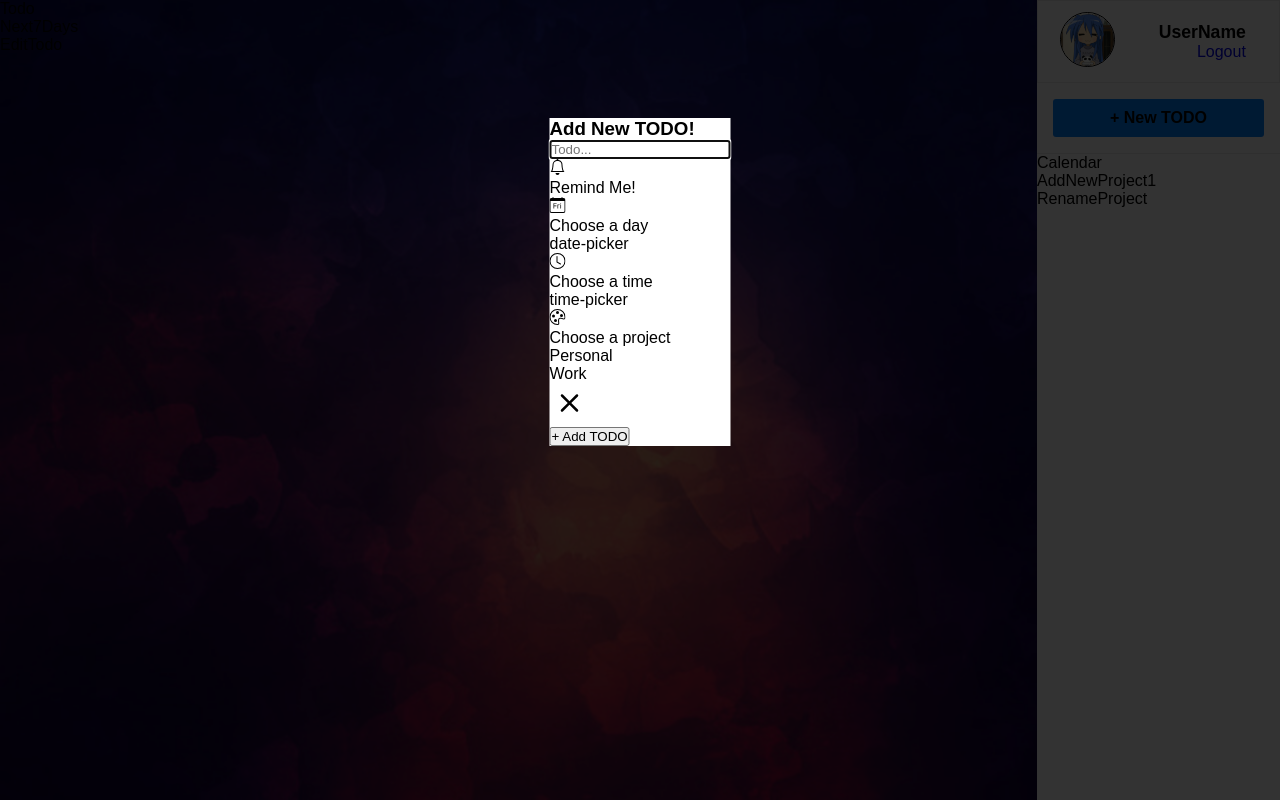
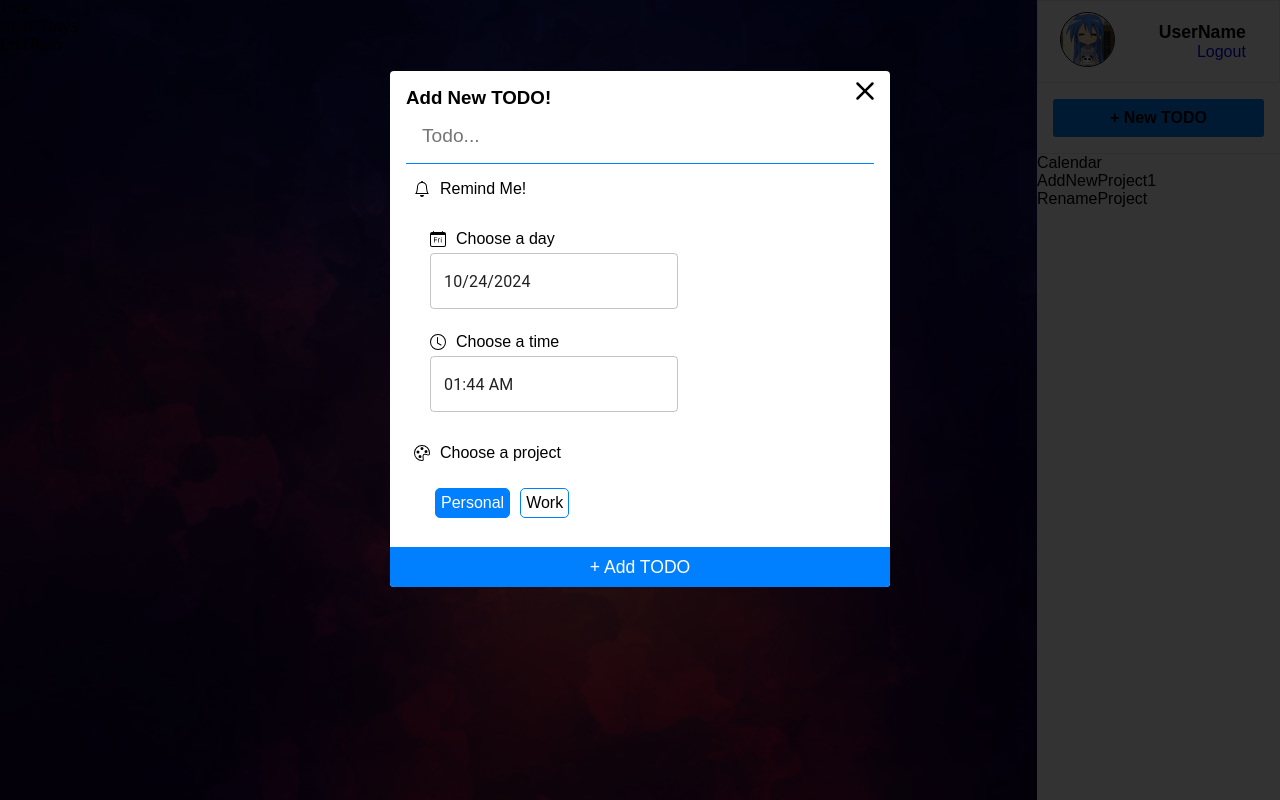
Before and after one commit to gui2904/Task-Manager-Project, a React (Create React App) app: page / in a window 1280 px wide. Both pictures are taken after a click on the button "+ New TODO". Built offline with nearby package versions, Linux system fonts and the light colour scheme; the HTML template or start-up script is replaced by a standard one; a web font is replaced by a local one.

Commit message:
adding Modal

```diff
--- a/src/App.css
+++ b/src/App.css
@@ -72,7 +72,6 @@
     top: 25%;
     left: 50%;
     transform: translate(-50%, -25%);
-    background: white;
 }
 
 /* AddNewTodo */
@@ -101,3 +100,81 @@
     filter: brightness(1.1);
     transition: all 300ms ease;
 }
+/* AddNewTodo */
+.AddNewTodo form {
+    padding: 1rem 1rem calc(1rem + 40px) 1rem;
+    width: 500px;
+    background: white;
+    border-radius: 4px;
+}
+.AddNewTodo form .text input {
+    padding: 1rem;
+    width: 100%;
+    margin-bottom: 0.5rem;
+    border: none;
+    font-size: 1.2rem;
+}
+.AddNewTodo form .text input:focus {
+    outline: none;
+    border-bottom: 1px solid #0080ff;
+}
+.AddNewTodo form .remind{
+    display: flex;
+    align-items: center;
+    padding: 0.5rem;
+}
+.AddNewTodo form p {
+    margin-left: 10px;
+}
+.AddNewTodo form .title {
+    display: flex;
+    align-items: center;
+    margin-bottom: 5px;
+}
+.AddNewTodo form .pick-day {
+    padding: 1.5rem 1.5rem 0 1.5rem;
+}
+.AddNewTodo form .pick-time {
+    padding: 1.5rem;
+}
+.AddNewTodo form .pick-project {
+    padding: 0.5rem;
+}
+.AddNewTodo form .pick-project .projects {
+    display: flex;
+    flex-wrap: wrap;
+    padding: 1rem 1rem 0 1rem;
+}
+.AddNewTodo form .pick-project .projects .project {
+    border: 1px solid #0080ff;
+    border-radius: 5px;
+    padding: 5px;
+    margin: 5px;
+    cursor: pointer;
+}
+.AddNewTodo form .pick-project .projects .active {
+    background: #0080ff;
+    color: white;
+}
+.AddNewTodo form .cancel {
+    position: absolute;
+    top: 0;
+    right: 5px;
+    cursor: pointer;
+}
+.AddNewTodo form .confirm {
+    position: absolute;
+    bottom: 0;
+    left: 0;
+    width: 100%;
+}
+.AddNewTodo form .confirm button {
+    width: 100%;
+    height: 40px;
+    background: #0080ff;
+    color: white;
+    font-size: 1.1rem;
+    border: none;
+    border-radius: 0 0 4px 4px;
+    cursor: pointer;
+}
--- a/src/components/AddNewTodo.js
+++ b/src/components/AddNewTodo.js
@@ -1,6 +1,10 @@
 import React, {useState} from 'react'
 import Modal from './Modal.js'
 import { Bell, CalendarDay, Clock, Palette, X } from 'react-bootstrap-icons'
+import { LocalizationProvider } from '@mui/x-date-pickers/LocalizationProvider';
+import { AdapterDateFns } from '@mui/x-date-pickers/AdapterDateFns'
+import { DatePicker } from '@mui/x-date-pickers/DatePicker';
+import { TimePicker } from '@mui/x-date-pickers/TimePicker';
 
 function AddNewTodo() {
   const [showModal, setShowModal] = useState(false)
@@ -16,6 +20,7 @@ function AddNewTodo() {
         </button>
       </div>
       <Modal showModal={showModal} setShowModal={setShowModal}>
+        <LocalizationProvider dateAdapter={AdapterDateFns}>
         <form>
           <div className="text">
             <h3>Add New TODO!</h3>
@@ -36,14 +41,20 @@ function AddNewTodo() {
               <CalendarDay />
               <p>Choose a day</p>
             </div>
-            date-picker
+            <DatePicker
+              value={day}
+              onChange={day => setDay(day)}
+            />
           </div>
           <div className="pick-time">
             <div className="title">
               <Clock />
               <p>Choose a time</p>
             </div>
-            time-picker
+            <TimePicker
+              value={time}
+              onChange={time => setTime(time)}
+            />
           </div>
           <div className="pick-project">
             <div className="title">
@@ -60,12 +71,13 @@ function AddNewTodo() {
             </div>
           </div>
           <div className="cancel" onClick={() => setShowModal(false)}>
-            <X size='40' style={{ cursor: 'pointer' }} />
+            <X size='40' />
           </div>
           <div className="confirm">
             <button>+ Add TODO</button>
           </div>
         </form>
+        </LocalizationProvider>
       </Modal>
     </div>
   );
```
Also changed, not shown: package.json (+12 -2 lines), 1 other file (tests, documents, lock files or other folders).
